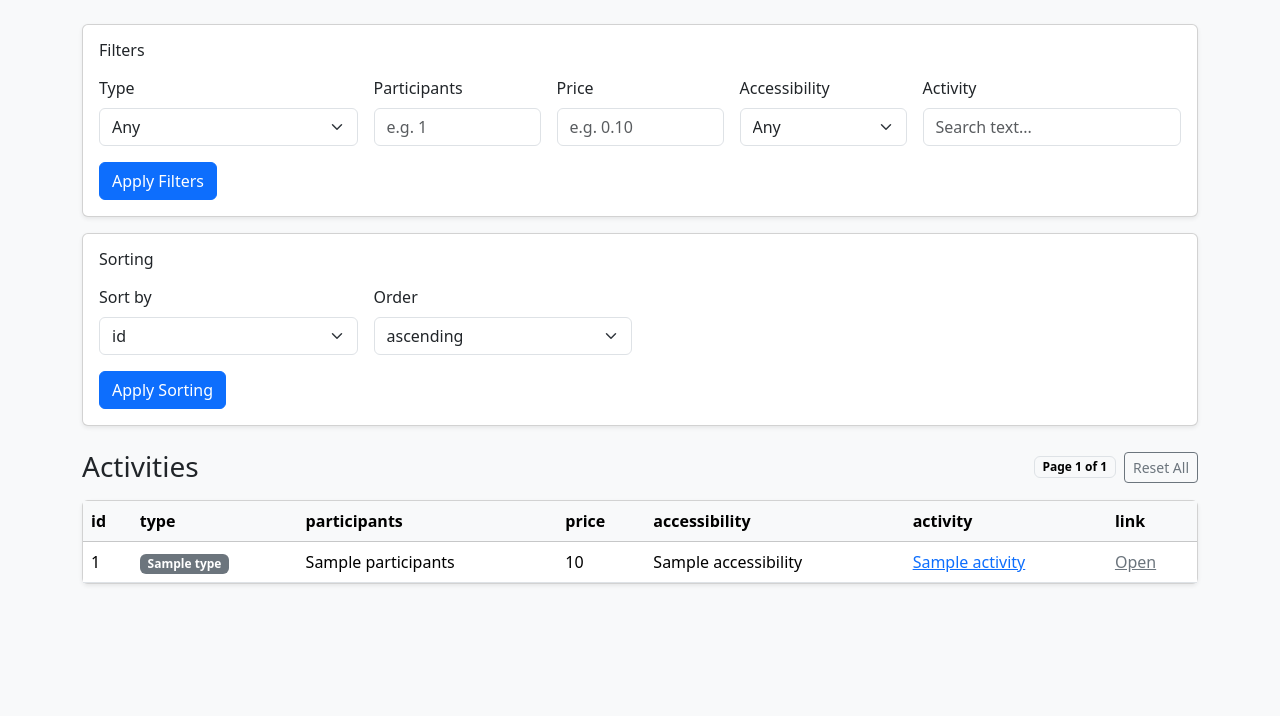
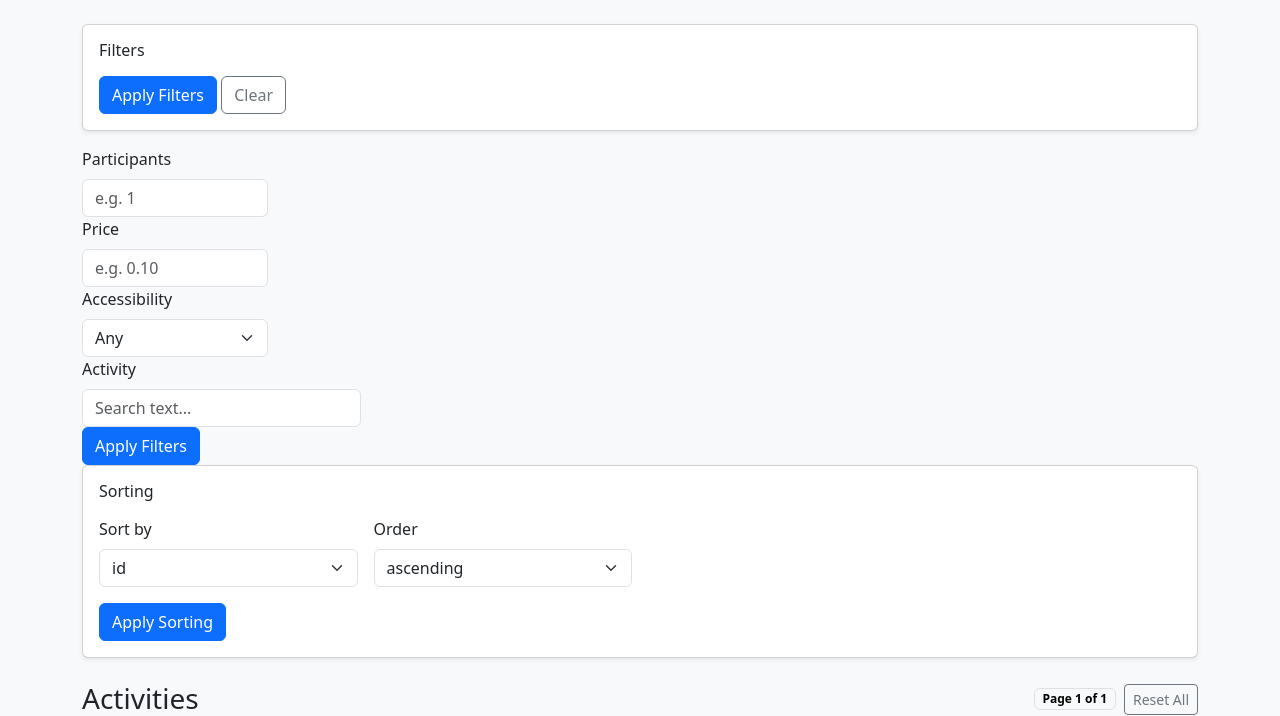
Before and after one commit to ZoIQ01/bored_project, a Django app: template activities/templates/activities/activity_list.html in a window 1280 px wide. Shown: the part 56-772 px from the top of the page. Before the commit the page ends 643 px from the top, so only its background shows below. Run offline with Django 3.2, Linux system fonts and the light colour scheme; the template is opened without the code that fills it: most values are stand-ins (such as "Sample title", 1, 10 or a date in 2020).

Commit message:
now used only django-filter

```diff
--- a/activities/templates/activities/filter.html
+++ b/activities/templates/activities/filter.html
@@ -1,21 +1,11 @@
 <form method="get" action="{% url 'activities_list' %}" class="card shadow-sm mb-3">
   <div class="card-body">
     <h2 class="h6 mb-3">Filters</h2>
-  {% if request.GET.sort_by %}
-    <input type="hidden" name="sort_by" value="{{ request.GET.sort_by }}">
-  {% endif %}
-  {% if request.GET.order %}
-    <input type="hidden" name="order" value="{{ request.GET.order }}">
-  {% endif %}
-  <div class="row g-3 align-items-end">
-    <div class="col-12 col-md-4 col-lg-3">
-      <label class="form-label" for="id_type">Type</label>
-      <select class="form-select" name="type" id="id_type">
-        <option value="">Any</option>
-        {% for t in types %}
-          <option value="{{ t }}" {% if request.GET.type == t %}selected{% endif %}>{{ t }}</option>
-        {% endfor %}
-      </select>
+    {{ form.as_p }}
+    <button type="submit" class="btn btn-primary">Apply Filters</button>
+    <a href="{% url 'activities_list' %}" class="btn btn-outline-secondary">Clear</a>
+  </div>
+</form>
     </div>
 
     <div class="col-12 col-md-4 col-lg-2">
```
